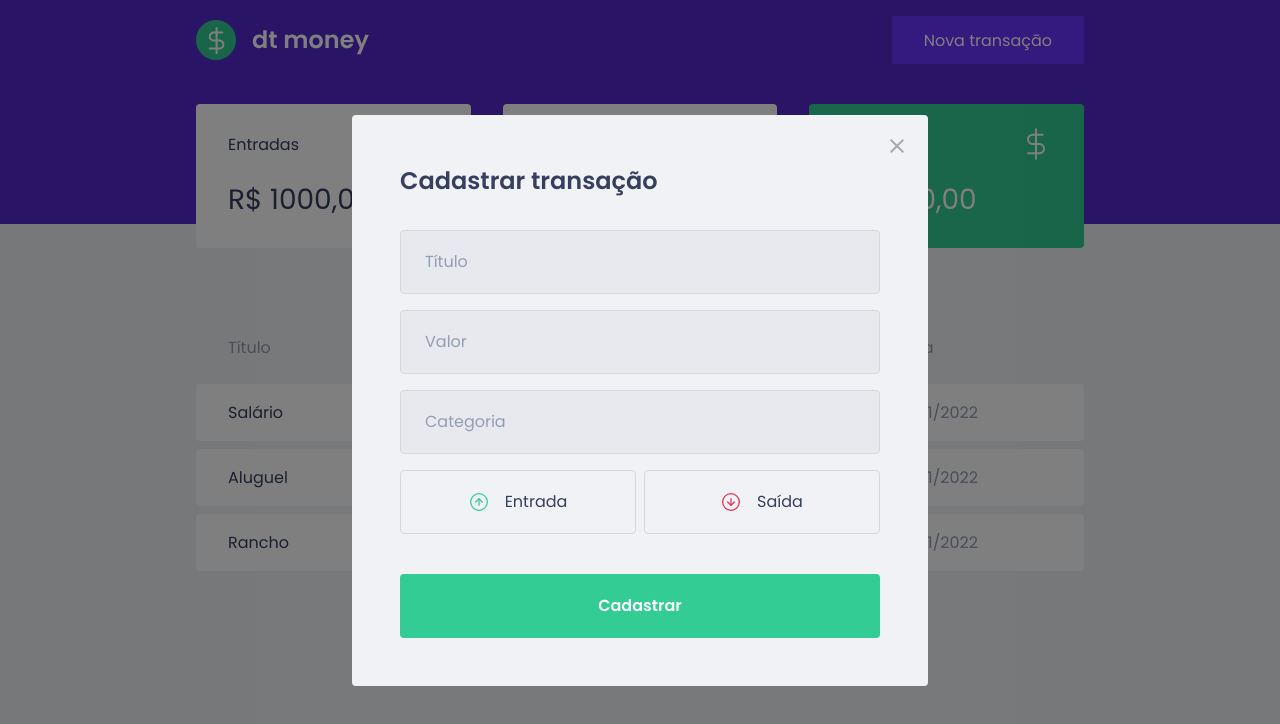
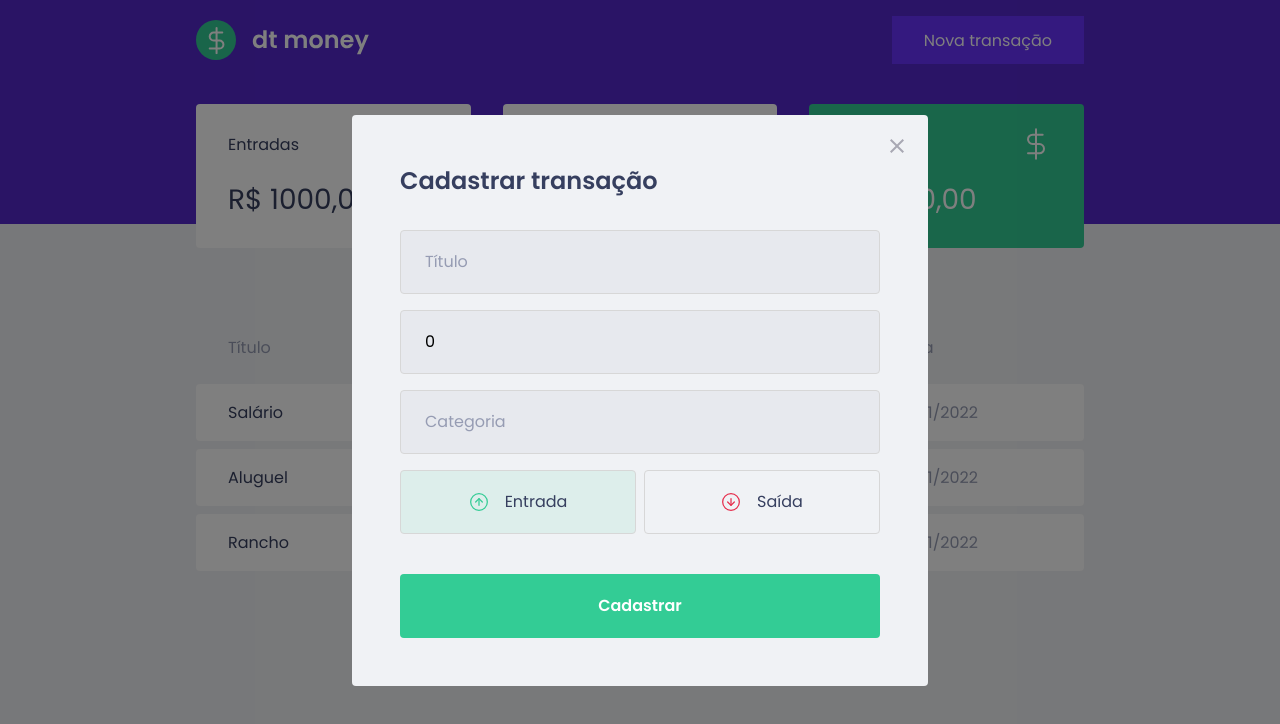
Before and after one commit to kauefranc/dtmoney, a React (Create React App) app: page / in a window 1280 px wide. Both pictures are taken after a click on the button "Nova transaçāo". Shown: the top 724 px of the page. Built offline with nearby package versions, Linux system fonts and the light colour scheme; no server answers; what miragejs would draw is missing.

Commit message:
formulário finalizado

```diff
--- a/package.json
+++ b/package.json
@@ -5,6 +5,7 @@
   "dependencies": {
     "axios": "^0.26.1",
     "miragejs": "^0.1.43",
+    "polished": "^4.2.1",
     "react": "^17.0.2",
     "react-dom": "^17.0.2",
     "react-modal": "^3.14.4",
--- a/src/components/Header/index.tsx
+++ b/src/components/Header/index.tsx
@@ -1,4 +1,3 @@
-import { useState } from "react"
 import logo from "../../assets/logo.svg"
 
 import { Container, Content } from "./style"
--- a/src/components/NewTransactionModal/index.tsx
+++ b/src/components/NewTransactionModal/index.tsx
@@ -1,10 +1,11 @@
-import { useState } from 'react';
+import { FormEvent, useState } from 'react';
 import Modal from 'react-modal'
 
-import { Container, TransactionTypeContainer } from './styles';
+import { Container, TransactionTypeContainer, RadioButton } from './styles';
 import incomeImg from '../../assets/income.svg'
 import outcomeImg from '../../assets/outcome.svg'
 import closeImg from '../../assets/close.svg'
+import { api } from '../../services/api';
 
 
 interface INewTransactionModalProps {
@@ -14,7 +15,24 @@ interface INewTransactionModalProps {
 
 export function NewTransactionModal({isOpen, onRequestClose} : INewTransactionModalProps){
 
+
+    const [title, setTitle] = useState('')
+    const [value, setValue] = useState(0)
+    const [category, setCategory] = useState('')
     const [type, setType] = useState('deposit');
+
+    function handleCreateNewTransaction(event: FormEvent){
+        event.preventDefault();
+
+        const data = {
+            title,
+            value,
+            category,
+            type
+        };
+
+        api.post('/transactions', data)
+    }
 
     return(
         <Modal
@@ -28,23 +46,23 @@ export function NewTransactionModal({isOpen, onRequestClose} : INewTransactionMo
             <img src={closeImg} alt="Fechar Modal" />
         </button>
 
-        <Container>
+        <Container onSubmit={handleCreateNewTransaction}>
             <h2>Cadastrar transação</h2>
 
-            <input type="text" placeholder='Título'/>
-            <input type="text" placeholder='Valor'/>
-            <input type="text" placeholder='Categoria'/>
+            <input type="text" placeholder='Título' value={title} onChange={event => setTitle(event.target.value)}/>
+            <input type="number" placeholder='Valor' value={value} onChange={event => setValue(+event.target.value)}/>
+            <input type="text" placeholder='Categoria' value={category} onChange={event => setCategory(event.target.value)}/>
 
             <TransactionTypeContainer>
-                <button type='button'>
+                <RadioButton type='button' onClick={() => setType('deposit')} isActive={type === 'deposit'} activeColor="green">
                     <img src={incomeImg} alt="Entrada" />
                     <span>Entrada</span>
-                </button>
+                </RadioButton>
 
-                <button type='button'>
+                <RadioButton type='button' onClick={() => setType('withdraw')} isActive={type === 'withdraw'} activeColor="red">
                     <img src={outcomeImg} alt="Saída" />
                     <span>Saída</span>
-                </button>
+                </RadioButton>
             </TransactionTypeContainer>
 
             <button type="submit">Cadastrar</button>
--- a/src/components/NewTransactionModal/styles.ts
+++ b/src/components/NewTransactionModal/styles.ts
@@ -1,4 +1,5 @@
 import styled from "styled-components";
+import { transparentize } from 'polished'
 
 
 export const Container = styled.form`
@@ -56,13 +57,28 @@ export const TransactionTypeContainer = styled.div`
     display: grid;
     grid-template-columns: 1fr 1fr;
     gap: 0.5rem;
+`
 
-    button{
+interface IRadioButtonProps {
+    isActive: boolean;
+    activeColor: 'green' | 'red';
+}
+
+const colors = {
+    green: '#33cc95',
+    red: '#e52e4d'
+}
+
+export const RadioButton = styled.button<IRadioButtonProps>`
+
     height: 4rem;
     border: 1px solid #d7d7d7;
     border-radius: 0.25rem;
+    background: ${(props) => props.isActive
+        ? transparentize(0.9, colors[props.activeColor])
+        : 'transparent'
+    };
 
-        background: transparent;
     display: flex;
     align-items: center;
     justify-content: center;
@@ -72,12 +88,10 @@ export const TransactionTypeContainer = styled.div`
     &:hover{
         border-color: #aaa;
     }
-
     img {
         width: 20px;
         height: 20px;
     }
-
     span{
         margin-left: 1rem;
         display: inline-block;
@@ -85,5 +99,4 @@ export const TransactionTypeContainer = styled.div`
         color: var(--text-title);
     }
 
-    }
 `
```
Also changed, not shown: 1 other file (tests, documents, lock files or other folders). Lines whose indentation alone changed are shown as unchanged.
